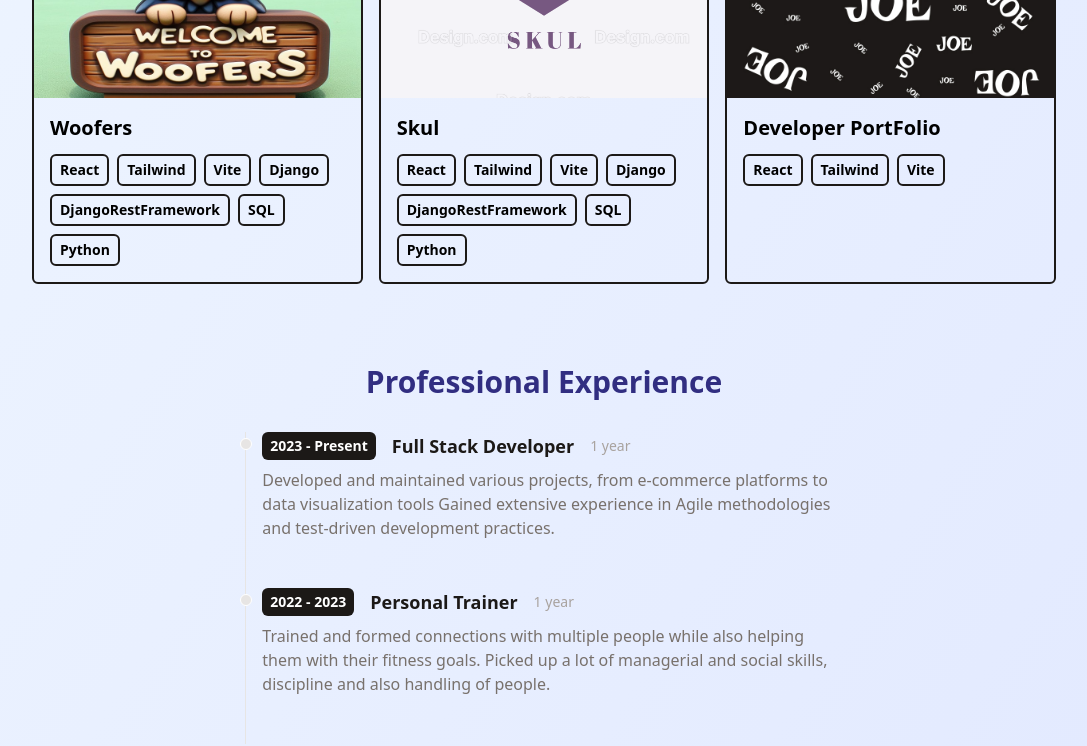
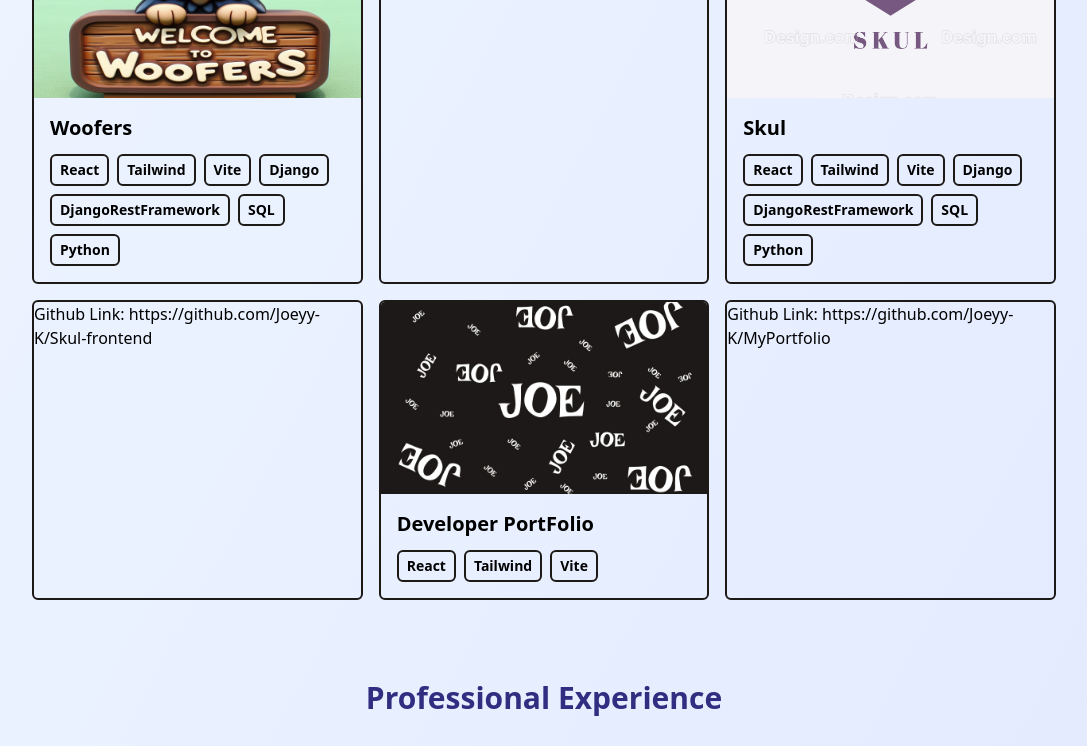
Before and after one commit to Joeyy-K/MyPortfolio, a React (Vite) app in the folder portfolio/: page / in a window 1280 px wide. Shown: the part 632-1378 px from the top of the page, without its empty margins (96-1183 px from the left). Built offline with nearby package versions, Linux system fonts and the light colour scheme.

Commit message:
added github links

```diff
--- a/portfolio/data/portfolio.js
+++ b/portfolio/data/portfolio.js
@@ -3,18 +3,21 @@
         title: "Woofers",
         imgUrl: "/assets/woofers.jpg",
         stack: ["React", "Tailwind", "Vite", "Django", "DjangoRestFramework", "SQL", "Python"],
-        link: "https://woofers-in9f.onrender.com/"
+        link: "https://woofers-in9f.onrender.com/",
+        github_link: "https://github.com/Joeyy-K/Woofer-frontend-"
     },
     {
         title: "Skul",
         imgUrl: "/assets/preview.png",
         stack: ["React", "Tailwind", "Vite", "Django", "DjangoRestFramework", "SQL", "Python"],
-        link: "https://skulskul.onrender.com"
+        link: "https://skulskul.onrender.com",
+        github_link: "https://github.com/Joeyy-K/Skul-frontend"
     },
     {
         title: "Developer PortFolio",
         imgUrl: "/assets/Joe.jpg",
         stack: ["React", "Tailwind", "Vite"],
-        link: ""
+        link: "https://myportfolio-fshv.onrender.com/",
+        github_link: "https://github.com/Joeyy-K/MyPortfolio"
     }
 ]
--- a/portfolio/src/components/Porfolioitem.jsx
+++ b/portfolio/src/components/Porfolioitem.jsx
@@ -1,7 +1,8 @@
 import React from 'react'
 
-function Porfolioitem({ title, imgUrl, stack, link }) {
+function Porfolioitem({ title, imgUrl, stack, link, github_link }) {
   return (
+        <>
         <a
             href={link}
             target="_blank"
@@ -11,8 +12,7 @@
             <img
                 src={imgUrl}
                 alt="portfolio"
-            className="w-full h-36 md:h-48 object-cover cursor-pointer"
-        />
+                className="w-full h-36 md:h-48 object-cover cursor-pointer" />
             <div className="w-full p-4">
                 <h3 className="text-lg md:text-xl dark:text-white mb-2 md:mb-3 font-semibold">{title}</h3>
                 <p className="flex flex-wrap gap-2 flex-row items-center justify-start text-xs md:text-sm dark:text-white">
@@ -24,6 +24,15 @@
                 </p>
             </div>
         </a>
+        <a
+            href={github_link}
+            target="_blank"
+            rel="noopener noreferrer"
+            className="border-2 border-stone-900 dark:border-white rounded-md overflow-hidden"
+        >
+          Github Link: {github_link}
+        </a>
+    </>
   )
 }
 
--- a/portfolio/src/components/Portfolio.jsx
+++ b/portfolio/src/components/Portfolio.jsx
@@ -13,6 +13,7 @@
                     title={project.title}
                     stack={project.stack}
                     link={project.link}
+                    github_link={project.github_link}
                 />
             ))}
         </div>
```
Lines whose indentation alone changed are shown as unchanged.
